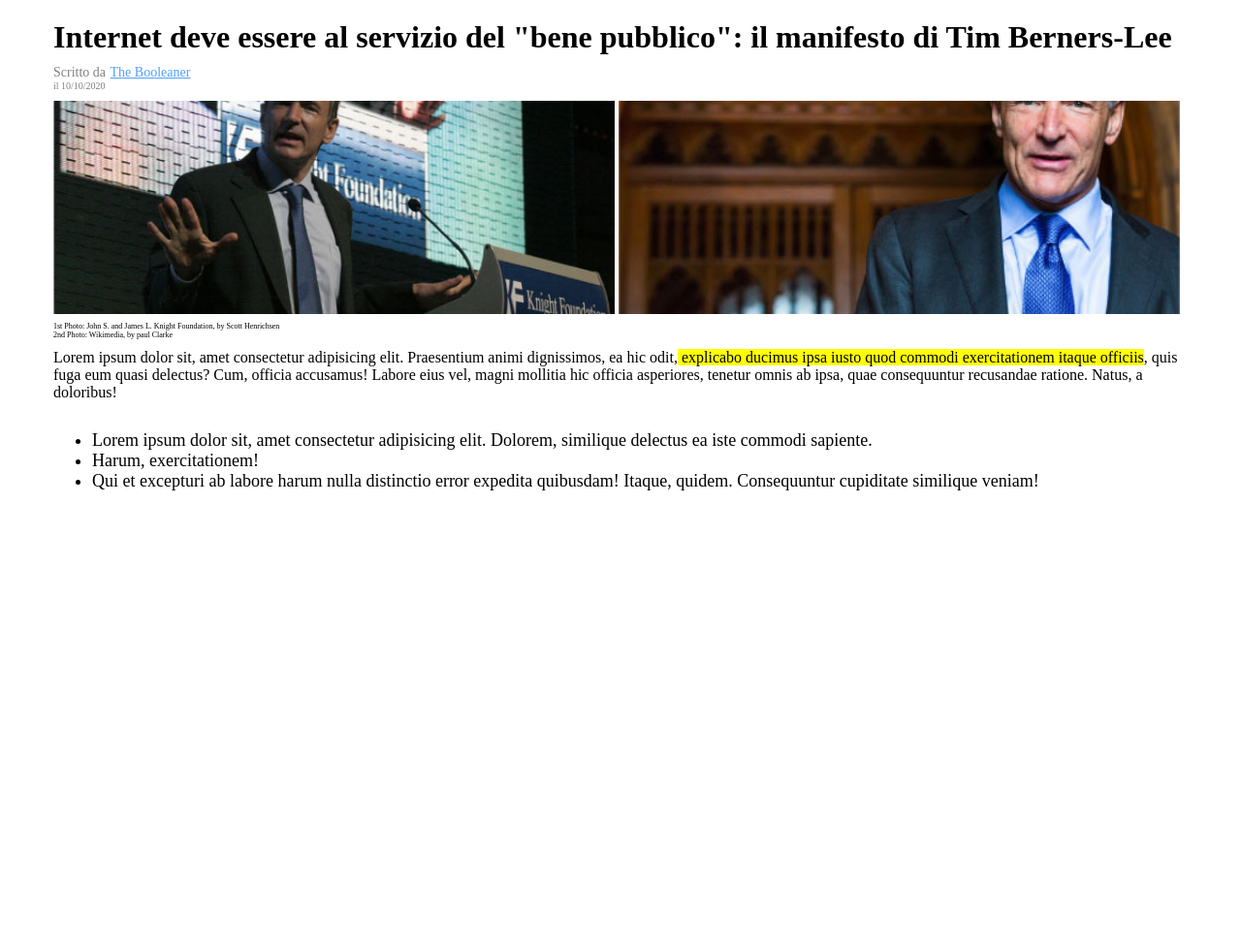
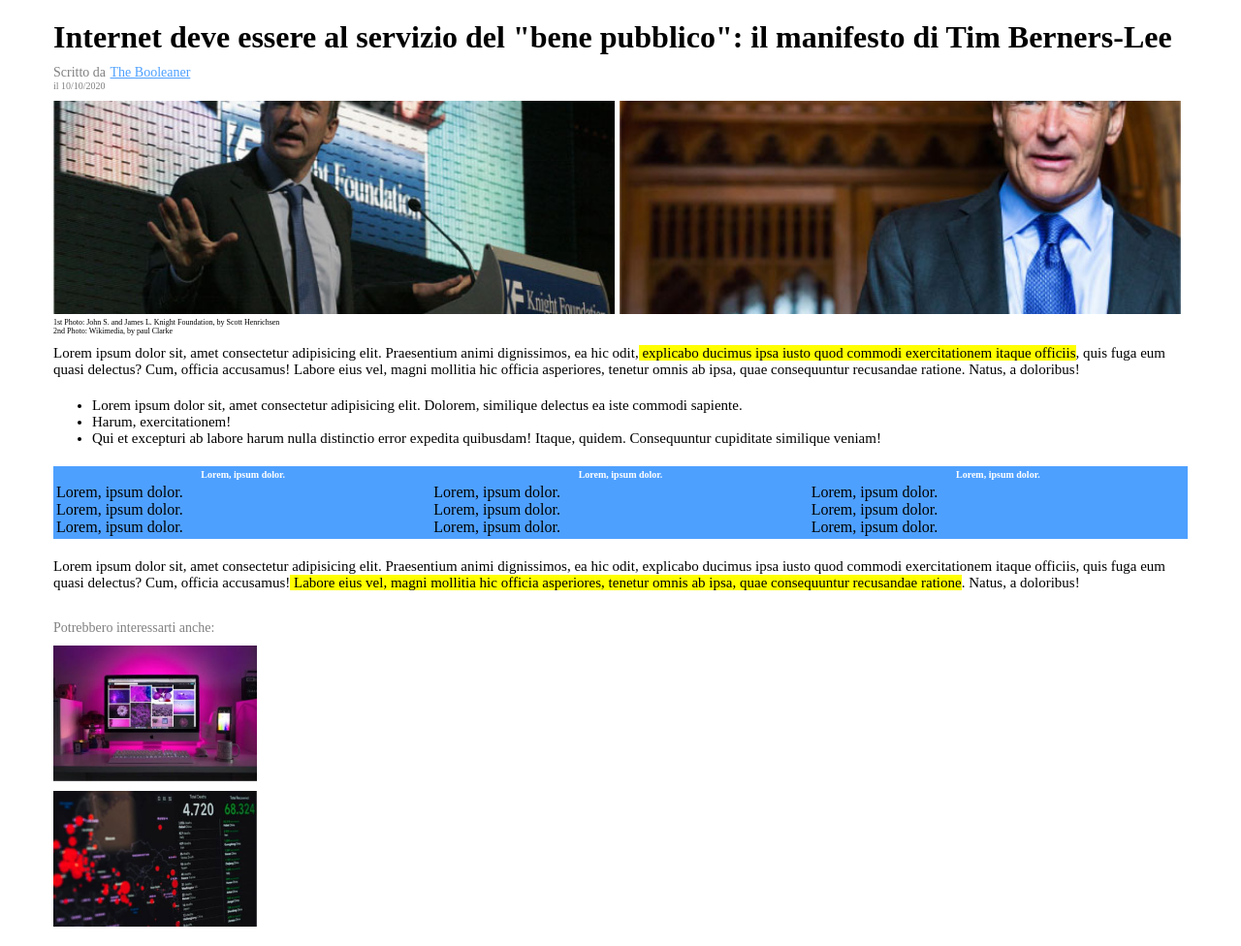
Before and after one commit to coluccifrancesco/html-css-booleaner, a plain HTML site: page index.html in a window 1280 px wide. Shown: the part 100-1076 px from the top of the page at 97% size. Before the commit the page ends 800 px from the top, so only its background shows below. Drawn offline with Linux system fonts and the light colour scheme.

Commit message:
Now the big boss Mr. Table

```diff
--- a/index.html
+++ b/index.html
@@ -23,24 +23,50 @@
 
                 <p class="little-gray-p" style="font-size: 10px;">il 10/10/2020</p> <!-- Modifica al css specifica riprendendo la classe dei grigi -->
 
-                <img src="/img/tim-1.jpg" alt="Tim B. Lee mentre parla" class="tim-img">
-                <img src="/img/tim-2.jpg" alt="foto di Tim B. Lee" class="tim-img">
+                <div class="container-img">
+                    <img src="/img/tim-1.jpg" alt="Tim B. Lee mentre parla" class="tim-img">
+                    <img src="/img/tim-2.jpg" alt="foto di Tim B. Lee" class="tim-img">
+                </div>
 
                 <p class="photographers-p">
                     1st Photo: John S. and James L. Knight Foundation, by Scott Henrichsen<br>
                     2nd Photo: Wikimedia, by paul Clarke
                 </p>
 
-                <p class="lorem-p" "black-p">Lorem ipsum dolor sit, amet consectetur adipisicing elit. Praesentium animi dignissimos, ea hic odit,<span> explicabo ducimus ipsa iusto quod commodi exercitationem itaque officiis</span>, quis fuga eum quasi delectus? Cum, officia accusamus! Labore eius vel, magni mollitia hic officia asperiores, tenetur omnis ab ipsa, quae consequuntur recusandae ratione. Natus, a doloribus!</p>
+                <p class="lorem-p">Lorem ipsum dolor sit, amet consectetur adipisicing elit. Praesentium animi dignissimos, ea hic odit,<span> explicabo ducimus ipsa iusto quod commodi exercitationem itaque officiis</span>, quis fuga eum quasi delectus? Cum, officia accusamus! Labore eius vel, magni mollitia hic officia asperiores, tenetur omnis ab ipsa, quae consequuntur recusandae ratione. Natus, a doloribus!</p>
 
                 <ul class="black-p" style="margin-right: 50px;">
                     <li>Lorem ipsum dolor sit, amet consectetur adipisicing elit. Dolorem, similique delectus ea iste commodi sapiente.</li>
                     <li>Harum, exercitationem!</li>
                     <li>Qui et excepturi ab labore harum nulla distinctio error expedita quibusdam! Itaque, quidem. Consequuntur cupiditate similique veniam!</li>
                 </ul>
+
+                <table class="container-table">
+                    <thead class="head-table">
+                        <th>Lorem, ipsum dolor.</th>
+                        <th>Lorem, ipsum dolor.</th>
+                        <th>Lorem, ipsum dolor.</th>
+                    </thead>
+
+                    <tmain class="main-table">
+                        <div class="main-table-a"><td>Lorem, ipsum dolor. <br>Lorem, ipsum dolor.<br>Lorem, ipsum dolor.</td></div>
+                        <div class="main-table-b"><td>Lorem, ipsum dolor. <br>Lorem, ipsum dolor.<br>Lorem, ipsum dolor.</td></div>
+                        <div class="main-table-a"><td>Lorem, ipsum dolor. <br>Lorem, ipsum dolor.<br>Lorem, ipsum dolor.</td></div>
+                    </tmain>
+                </table>
+
+                <p class="lorem-p-a">Lorem ipsum dolor sit, amet consectetur adipisicing elit. Praesentium animi dignissimos, ea hic odit, explicabo ducimus ipsa iusto quod commodi exercitationem itaque officiis, quis fuga eum quasi delectus? Cum, officia accusamus!<span> Labore eius vel, magni mollitia hic officia asperiores, tenetur omnis ab ipsa, quae consequuntur recusandae ratione</span>. Natus, a doloribus!</p>
             </div>
         </main>
 
-        <footer></footer>
+        <footer>
+            <div class="margin-div">
+                <p class="little-gray-p">Potrebbero interessarti anche:</p>
+
+                    <div class="footer-ada"></div>
+                    <div class="footer-adb"></div>
+
+            </div>
+        </footer>
     </body>
 </html>
--- a/style/style.css
+++ b/style/style.css
@@ -43,11 +43,15 @@
     color: gray;
 }
 
+.container-img {
+    margin-top: 10px;
+    display: flex;
+    gap: 5px;
+}
+
 .tim-img{
-    display: inline;
+    height: 220px;
     width: 49.5%;
-    margin-top: 10px;
-    height: 220px;
     object-fit: cover;
 }
 
@@ -58,7 +62,8 @@
 
 .lorem-p{
     margin-top: 10px;
-    margin-bottom: 30px;
+    margin-bottom: 20px;
+    font-size: 15px;
 }
 
 span{
@@ -66,5 +71,49 @@ span{
 }
 
 .black-p{
-    font-size: 18px;
+    font-size: 15px;
 }
+
+.container-table{
+    width: 100%;
+    margin-top: 20px;
+    margin-bottom: 10px;
+    background-color: #4EA0FF;
+}
+
+.head-table{
+    background-color: #4EA0FF;
+    color: white;
+    font-size: 10px;
+
+}
+
+.main-table-a{
+    background-color: aqua;
+}
+
+.lorem-p-a{
+    margin-top: 20px;
+    margin-bottom: 30px;
+    font-size: 15px;
+}
+
+.footer-ada{
+    background-image: url(/img/monitor.jpg);
+    background-repeat: no-repeat;
+    background-size: contain;
+    height: 140px;
+    width: 100%px;
+    margin-top: 10px;
+    cursor: pointer;
+}
+
+.footer-adb{
+    background-image: url(/img/graph.jpg);
+    background-repeat: no-repeat;
+    background-size: contain;
+    height: 140px;
+    width: 100%px;
+    margin-top: 10px;
+    cursor: pointer;
+}
```
